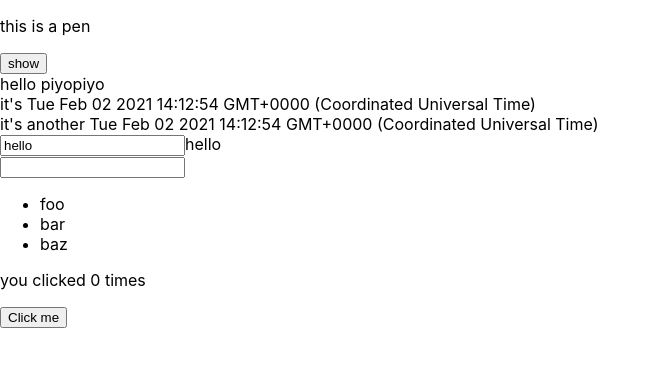
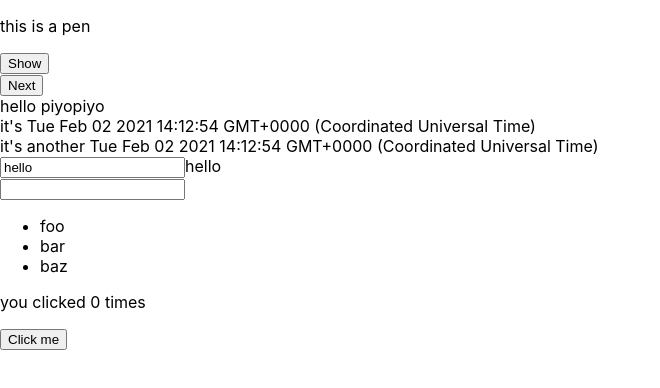
Before and after one commit to yamacent/til-react, a React (Create React App) app in the folder my-app/: page / in a window 1280 px wide. Shown: the top 388 px of the page, without its empty margins (0-660 px from the left). Built offline with nearby package versions, Linux system fonts and the light colour scheme.

Commit message:
Update app

```diff
--- a/my-app/src/App.tsx
+++ b/my-app/src/App.tsx
@@ -1,16 +1,45 @@
 import { useState } from 'react';
 
+interface SentenceProps {
+  en: string
+  ja: string
+}
+
+function Sentence(props: SentenceProps) {
+  const [show, setShow] = useState(false)
+  return (
+    <div>
+      <p>{props.en}</p>
+      <button onClick={() => setShow(!show)}>{show ? 'Hide' : 'Show'}</button>
+      {show && <p>{props.ja}</p>}
+    </div>
+  );
+}
+
 export default function App() {
-  const en = 'this is a pen';
-  const ja = 'これはペンです';
+  const sentences = [
+    {en: 'this is a pen',  ja: 'これはペンです'},
+    {en: 'this is a cat',  ja: 'これは猫です'},
+    {en: 'this is a dog',  ja: 'これは犬です'}
+  ]
 
-  const [show, setShow] = useState(false)
+  const [index, setIndex] = useState(0)
+
+  const sentence = sentences[index]
 
   return (
     <div>
-      <p>{en}</p>
-      <button onClick={() => setShow(!show)}>{show ? 'hide' : 'show'}</button>
-      {show && <p>{ja}</p>}
+      {index < sentences.length ? (
+        <>
+          <Sentence en={sentence.en} ja={sentence.ja} />
+          <button onClick={() => setIndex(index + 1)}>Next</button>
+        </>
+      ) : (
+        <>
+          <p>Done!</p>
+          <button onClick={() => setIndex(0)}>Retry</button>
+        </>
+      )}
     </div>
   );
 }
```
